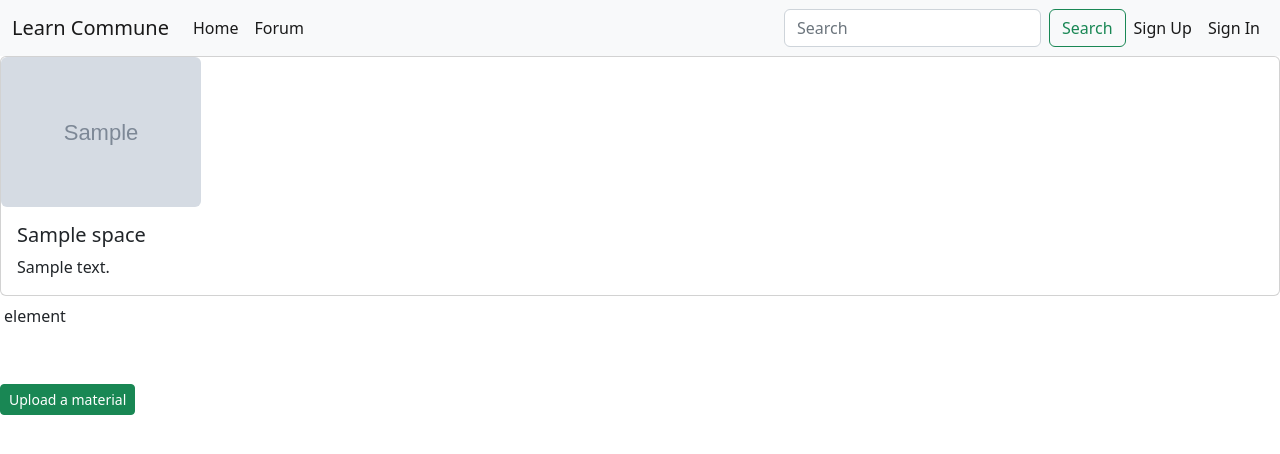
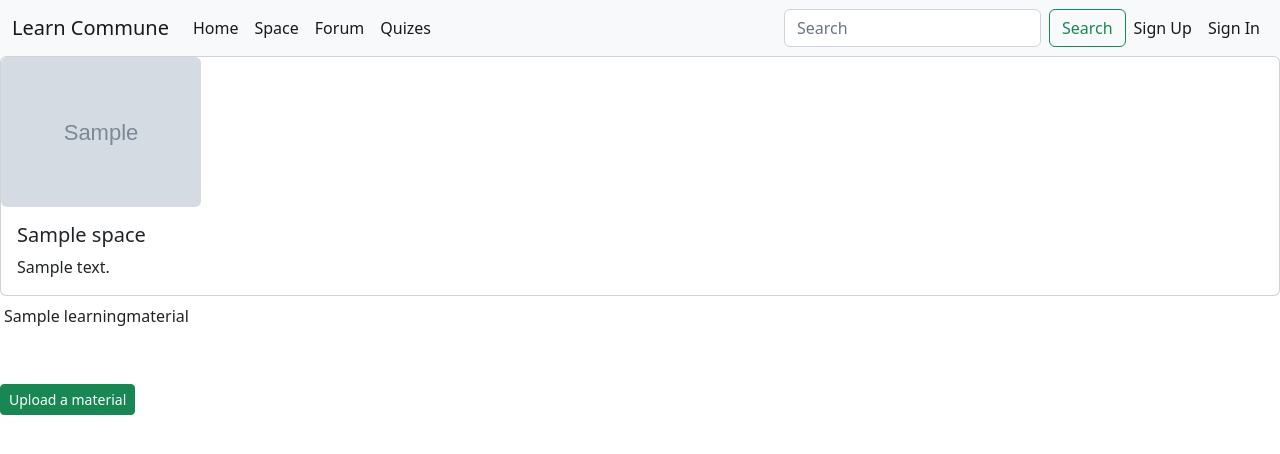
Before and after one commit to SerdarApaydin/BounSWE573-2022Spring, a Django app: page /space/1 in a window 1280 px wide. Shown: the top 454 px of the page. Run offline with Django 4.2, Linux system fonts and the light colour scheme; tables that the repository leaves empty hold one stand-in row (values such as "Sample post"); grey boxes marked "Sample" are stand-in pictures; parts of the project's set-up code (start-up, migrations or seed data) failed here and were passed over.

Commit message:
Navigation bar in space updated

```diff
--- a/templates/space/space_navbar.html
+++ b/templates/space/space_navbar.html
@@ -13,6 +13,15 @@
         <li class="nav-item">
           <a class="nav-link active" aria-current="page" href="/">Home</a>
         </li>
+        {% if request.get_full_path == "/space/{{space.id}}" %}
+          <li class="nav-item">
+            <a class="nav-link active" aria-current="page" href="#">Space</a>
+          </li>
+        {% else %}
+          <li class="nav-item">
+            <a class="nav-link active" aria-current="page" href="/space/{{space.id}}">Space</a>
+          </li>
+        {% endif %}
         {% if request.get_full_path == "/space/{{space.id}}/forum" %}
           <li class="nav-item">
             <a class="nav-link active" aria-current="page" href="#">Forum</a>
@@ -20,6 +29,15 @@
         {% else %}
           <li class="nav-item">
             <a class="nav-link active" aria-current="page" href="/space/{{space.id}}/forum">Forum</a>
+          </li>
+        {% endif %}
+        {% if request.get_full_path == "/space/{{space.id}}/quizes" %}
+          <li class="nav-item">
+            <a class="nav-link active" aria-current="page" href="#">Quizes</a>
+          </li>
+        {% else %}
+          <li class="nav-item">
+            <a class="nav-link active" aria-current="page" href="/space/{{space.id}}/quizes">Quizes</a>
           </li>
         {% endif %}
       </ul>
--- a/templates/space/space_page.html
+++ b/templates/space/space_page.html
@@ -18,7 +18,7 @@
   <div class="row">
     <ul class="list-group list-group-flush">
       {% for element in learningMaterials %}
-      <a href="" class="list-group-item list-group-item-action">element</a>
+      <a href="" class="list-group-item list-group-item-action">{{element}}</a>
       {% endfor %}
     </ul>
     </div>
```
